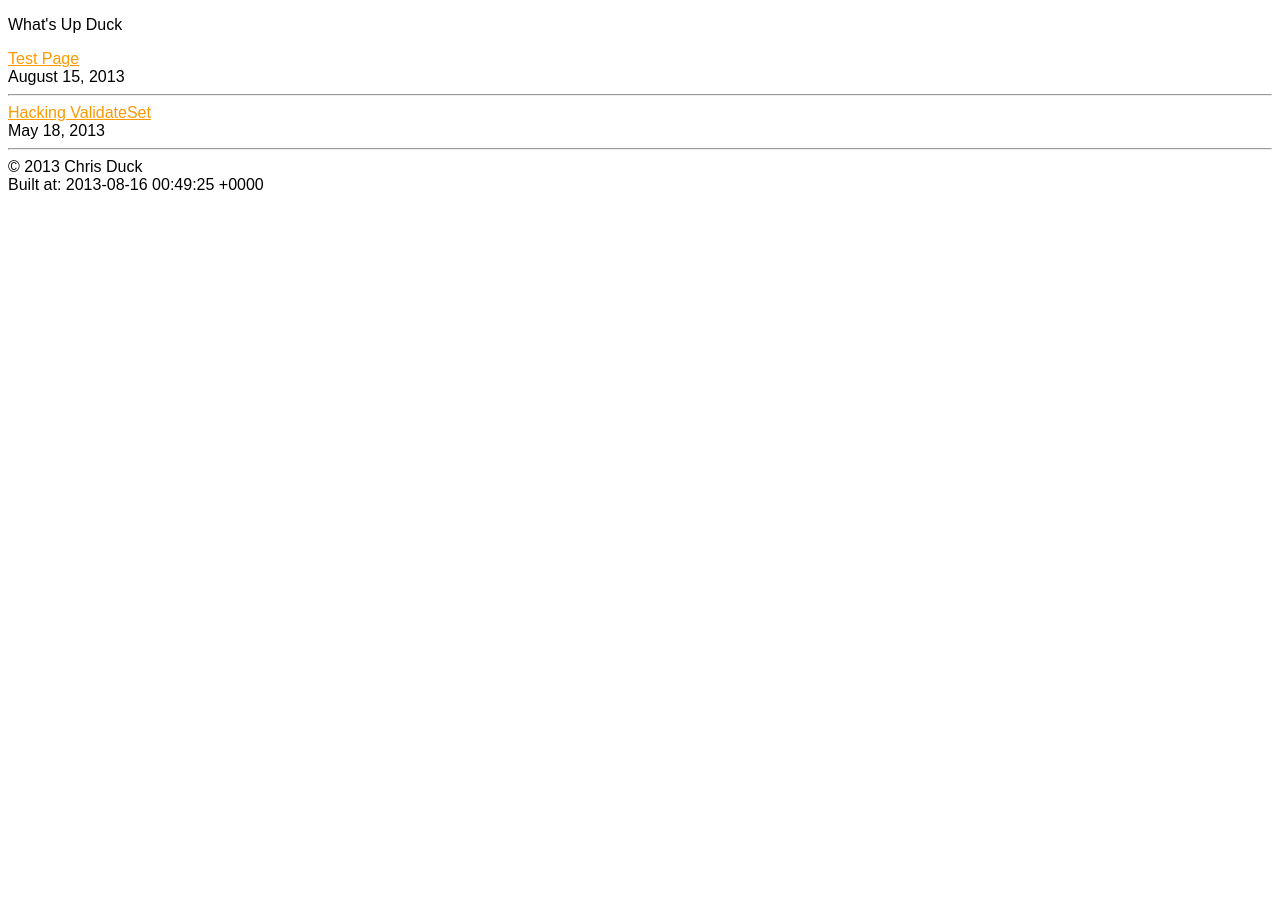
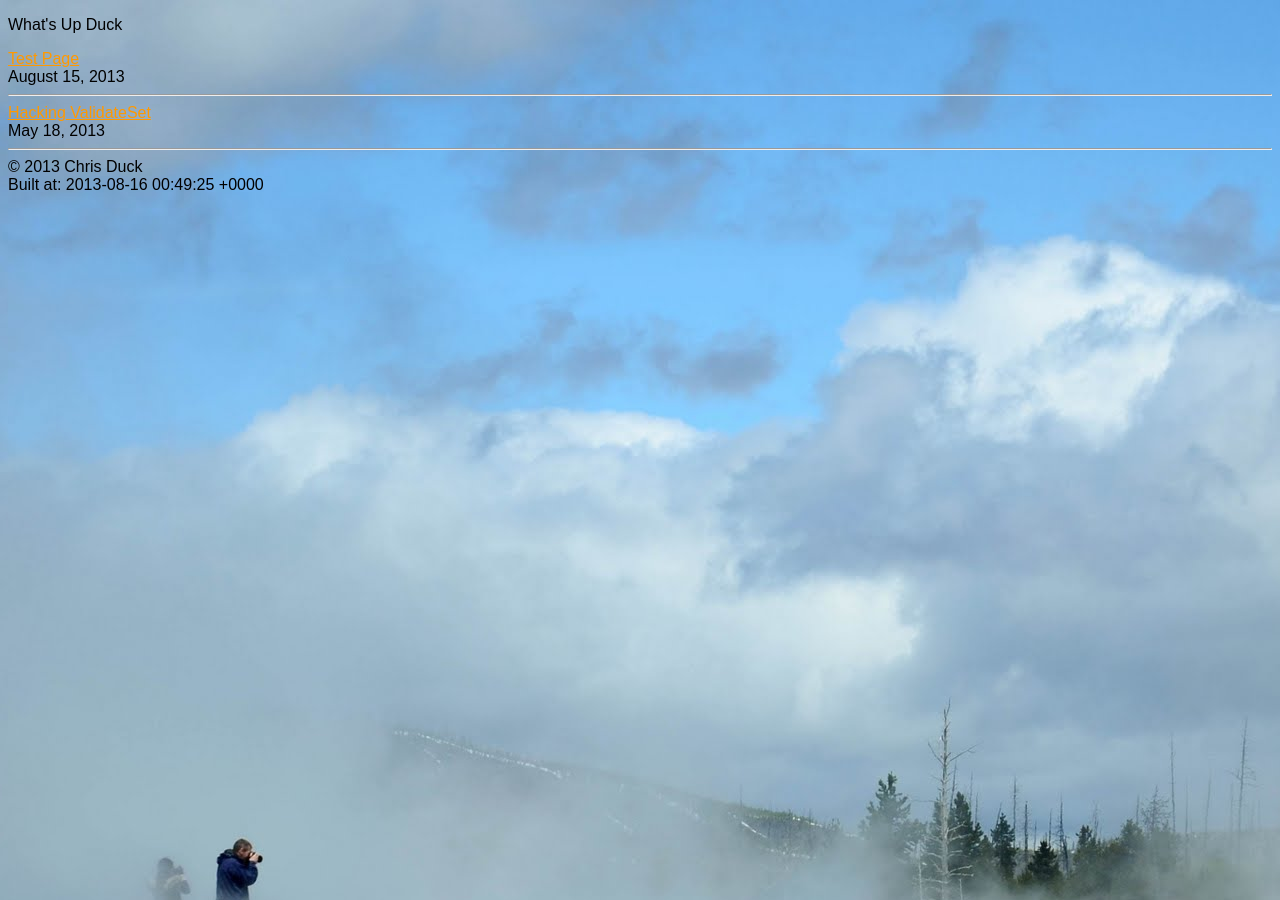
Before and after one commit to gpduck/gpduck.github.io, a Jekyll site: the page built from index.html, in a window 1280 px wide. Built offline with Jekyll 4.4.1, drawn with Linux system fonts in a browser that asks for light colours.

Commit message:
Update site.css

```diff
--- a/css/site.css
+++ b/css/site.css
@@ -10,7 +10,7 @@ body {
   font-family: Arial, Tahoma, Helvetica, FreeSans, sans-serif;
   margin-top: 0px;
   margin-bottom: 0px;
-  background: ;#336699 url(/images/DSC_1416.jpg) no-repeat fixed top center;
+  background: #336699 url(/images/DSC_1416.jpg) no-repeat fixed top center;
 }
 
 #bodywrapper {
@@ -18,10 +18,13 @@ body {
   margin-left: auto;
   margin-right: auto;
   width: 80%;
+  padding-top: 25px;
+  padding-left: 20px;
 }
 
 #pageheader {
   padding-left: 10px;
+  padding-bottom: 25px;
   display: block;
 }
 
```
